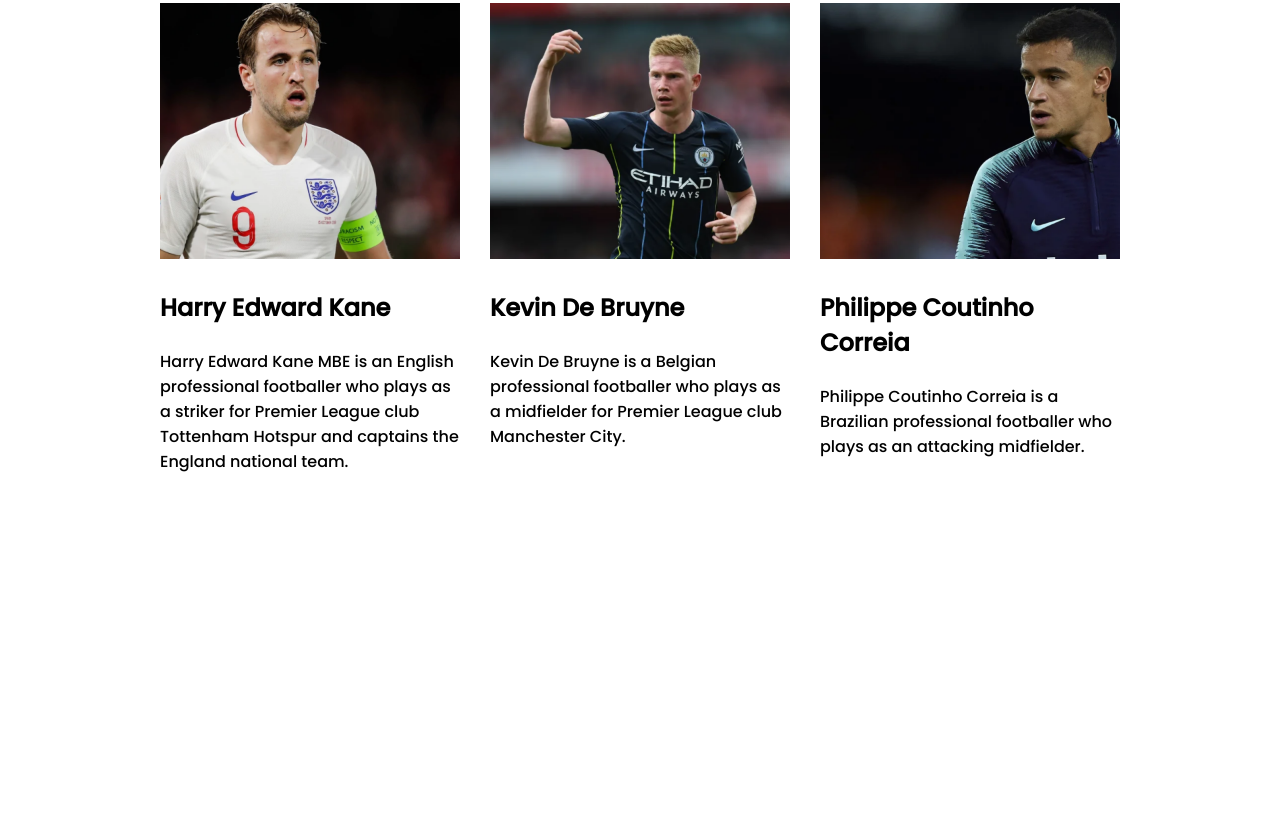
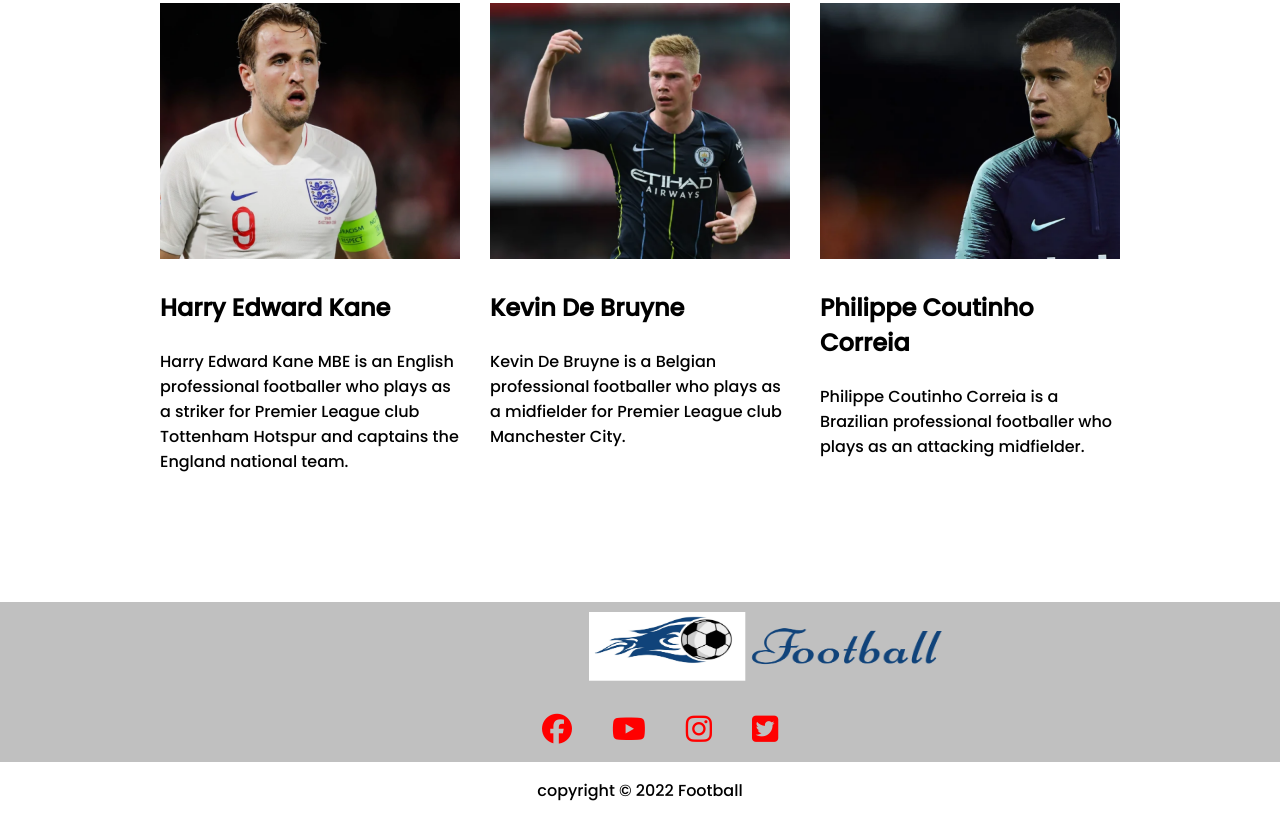
Before and after one commit to hasibulazam/responsive-football, a plain HTML site: page index.html in a window 1280 px wide. Shown: the part 2322-3141 px from the top of the page. Before the commit the page ends 2796 px from the top, so only its background shows below. Drawn offline with Linux system fonts and the light colour scheme.

Commit message:
footer commit

```diff
--- a/index.html
+++ b/index.html
@@ -5,6 +5,8 @@
     <meta http-equiv="X-UA-Compatible" content="IE=edge">
     <meta name="viewport" content="width=device-width, initial-scale=1.0">
     <title>Responsive Football</title>
+    <!-- font awesome -->
+    <script src="https://kit.fontawesome.com/3faf0ff2ad.js" crossorigin="anonymous"></script>
     <!-- style link -->
     <link rel="stylesheet" href="style.css">
 </head>
@@ -136,5 +138,28 @@
         </div>
     </main>
     <!-- main section end  -->
+    <!-- footer start -->
+    <footer >
+        <div class="inner-footer">
+            <div class="logo">
+                <img src="images/Logo.png" alt="banner">
+            </div>
+
+            <div class="social-links">
+                <ul>
+                    <li class="social-items"><a href="#"><i class="fab fa-facebook"></i></a></li>
+                    <li class="social-items"><a href="#"><i class="fab fa-youtube"></i></a></li>
+                    <li class="social-items"><a href="#"><i class="fab fa-instagram"></i></a></li>
+                    <li class="social-items"><a href="#"><i class="fab fa-twitter-square"></i></a>
+                    </li>
+
+                </ul>
+            </div>
+        </div>
+        <div class="outer-footer">
+            <p>copyright	&#169; 2022 Football</p>
+        </div>
+    </footer>
+    <!-- footer end -->
 </body>
 </html>
--- a/style.css
+++ b/style.css
@@ -85,3 +85,45 @@ p{
     font-weight:400;
     font-size:16px;
 }
+/*--------------------------------------------------------------------------
+                         fotter section
+--------------------------------------------------------------------------*/
+footer{
+    margin-top:158px;
+}
+
+.inner-footer{
+    margin:0;
+    padding:0;
+    background-color:	#C0C0C0;
+    width:100%;
+    height:160px;
+}
+.logo img{
+    margin-top:10px;
+    margin-left: 589px;
+    width:353px;
+    height:69px;
+}
+
+.social-links{
+    display:flex;
+}
+.social-links ul{
+    display:flex;
+    margin:auto;
+    padding-top:20px;
+
+}
+.social-items{
+    list-style:none;
+}
+.social-items a{
+    padding:10px 20px;
+    font-size:30px;
+    color:	#FF0000;
+}
+.outer-footer{
+    background-color:#ffffff;
+    text-align:center;
+}
```
